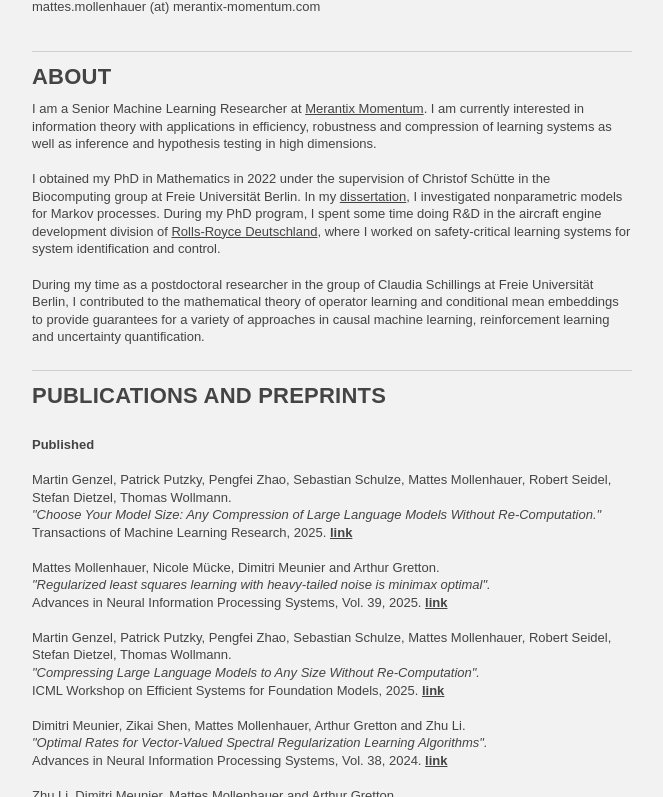
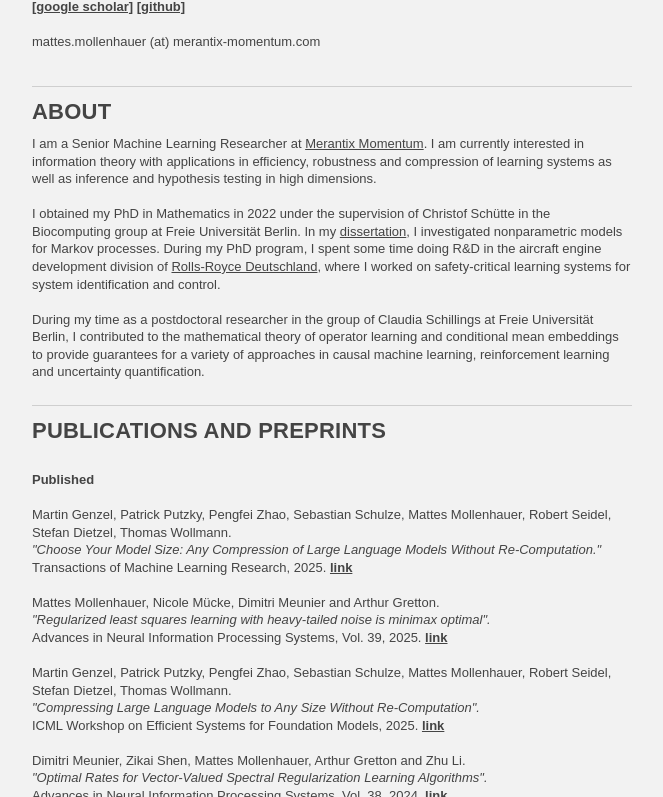
Before and after one commit to mollenhauerm/mollenhauerm.github.io, a plain HTML site: page index.html in a window 1280 px wide. Shown: the part 86-883 px from the top of the page, without its empty margins (308-971 px from the left). Drawn offline with Linux system fonts and the light colour scheme.

Commit message:
add profile links

```diff
--- a/index.html
+++ b/index.html
@@ -84,6 +84,17 @@
 
     <section class="profile-header">
         <h2 class="profile-title"><a href="index.html">MATTES MOLLENHAUER</a></h2>
+
+
+        <a href="https://scholar.google.com/citations?user=nxIcGXwAAAAJ&hl=en&oi=ao">
+            <b>[google scholar]</b></a>
+
+
+        <a href="https://github.com/mollenhauerm">
+            <b>[github]</b></a>
+
+        <br><br>
+
         <class="profile-email">mattes.mollenhauer (at) merantix-momentum.com</class="profile-email">
     </section>
 
```
